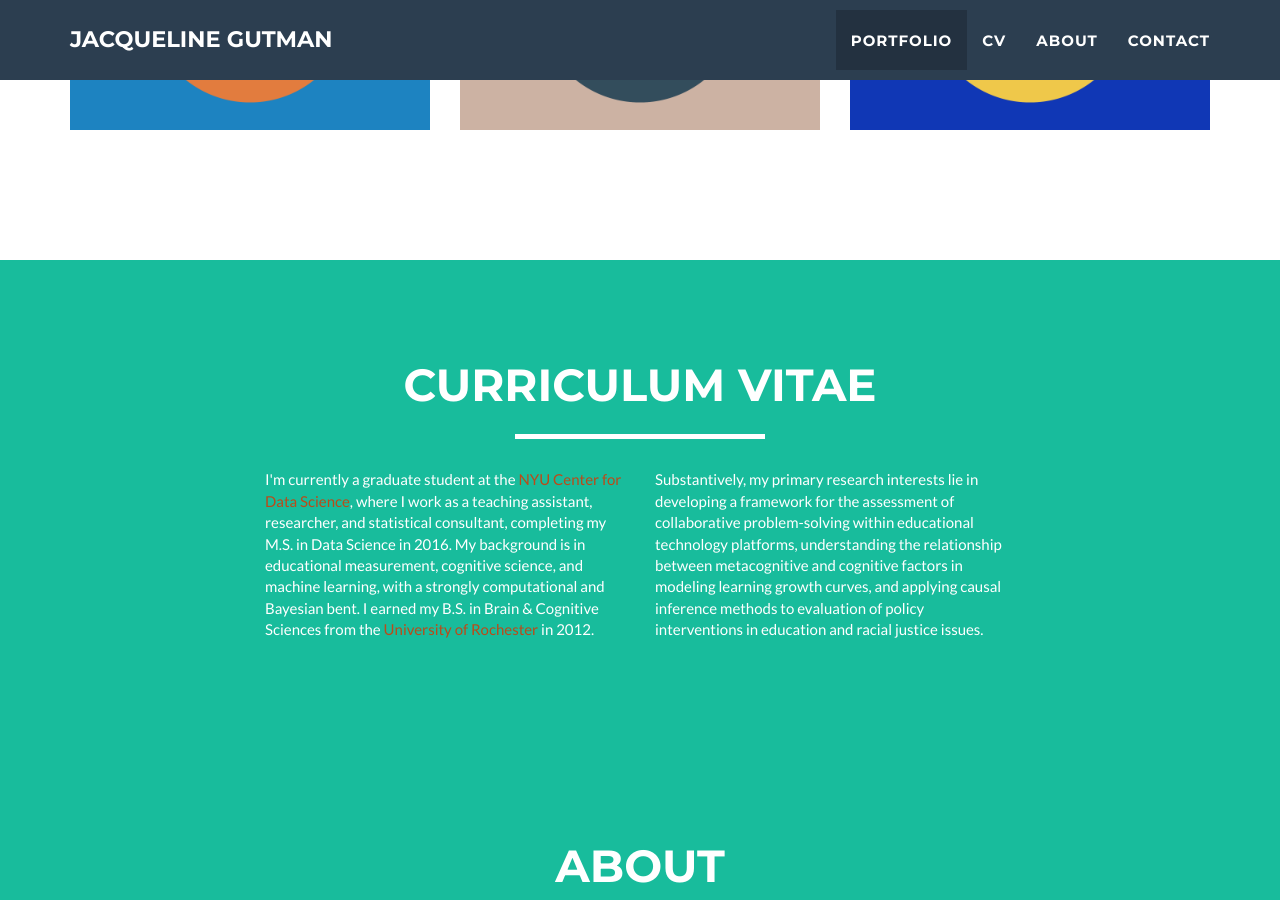
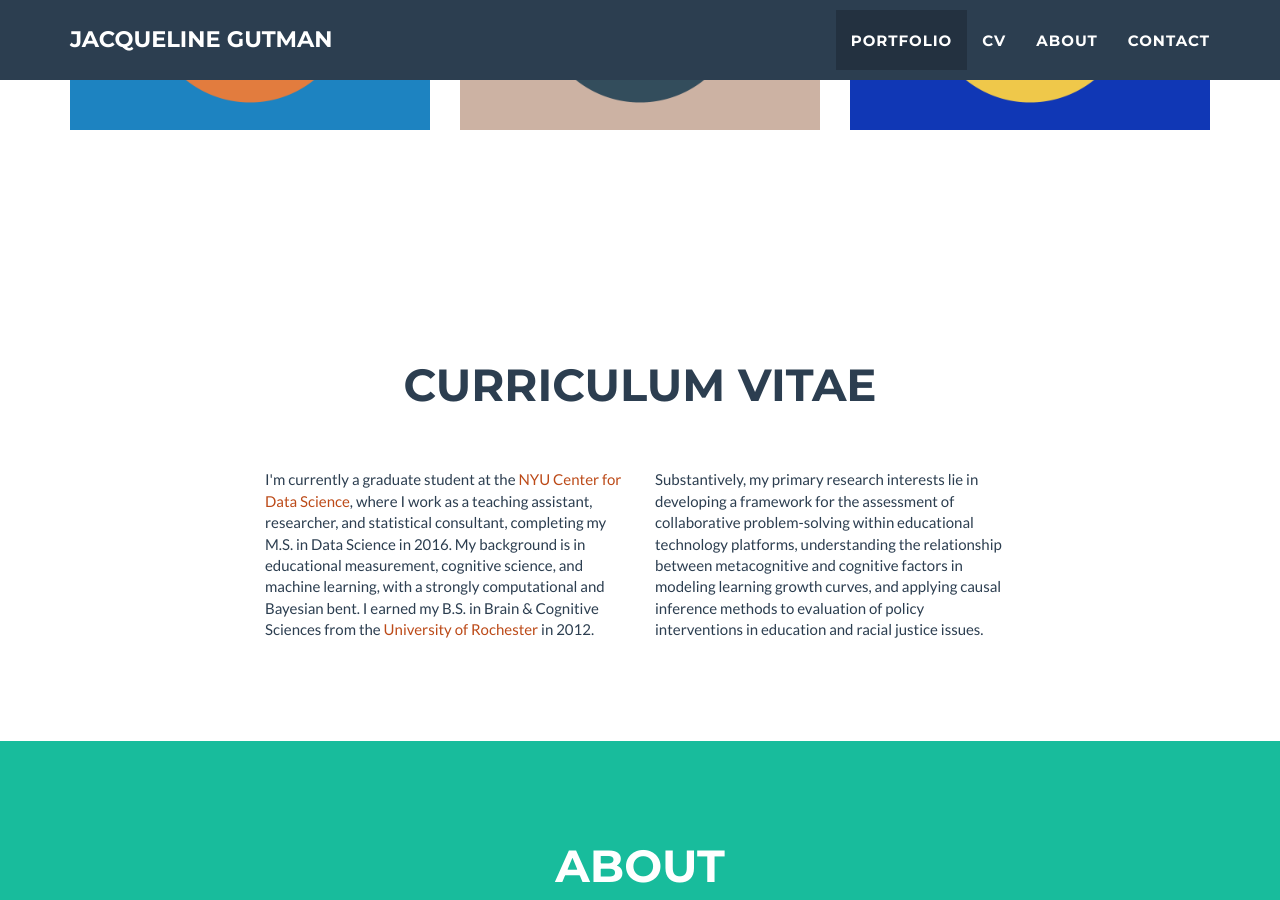
Before and after one commit to jgutman/jgutman.github.io, a Jekyll site: the page built from index.html, in a window 1280 px wide and 900 px high, scrolled down 1396 px. Built offline with Jekyll 4.4.1, drawn with Linux system fonts in a browser that asks for light colours.

Commit message:
update cv.html

```diff
--- a/_includes/cv.html
+++ b/_includes/cv.html
@@ -1,5 +1,5 @@
-<!-- About Section -->
-   <section class="success" id="cv">
+<!-- CV Section -->
+   <section id="cv">
        <div class="container">
            <div class="row">
                <div class="col-lg-12 text-center">
```
Also changed, not shown: 8 other files.
